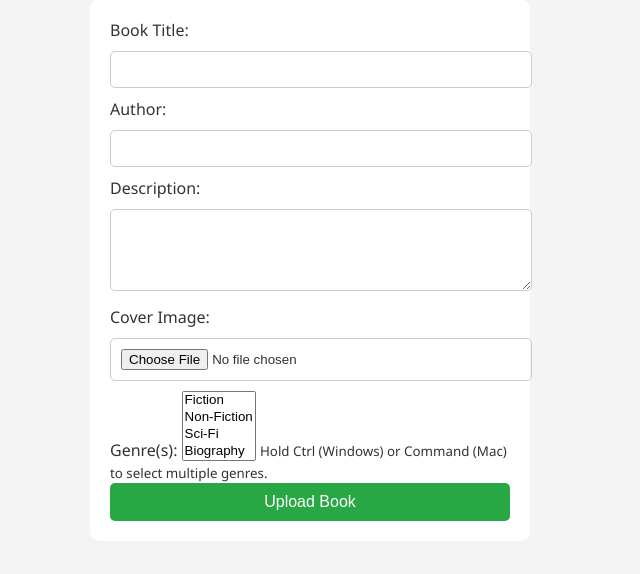
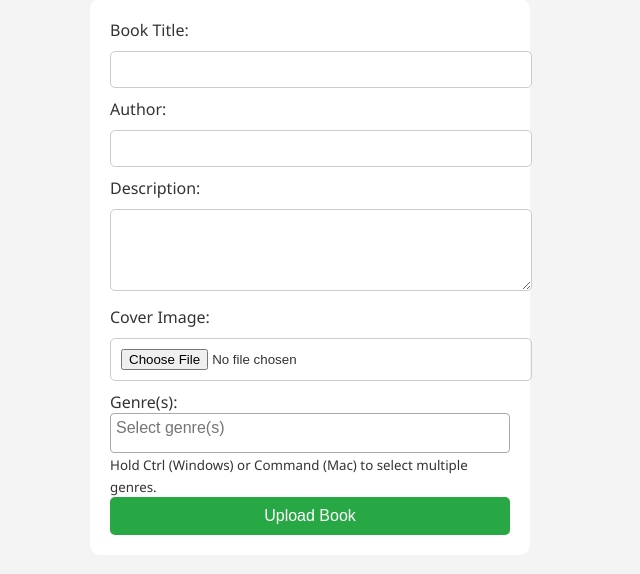
Before and after one commit to Naitikg15/NovelNest-Book_List, a Flask app: page /upload in a window 1280 px wide. Shown: the part 169-743 px from the top of the page, without its empty margins (330-970 px from the left). Run offline with Flask 3, Linux system fonts and the light colour scheme; some libraries are stand-ins or nearby versions.

Commit message:
Enhanced the Dropdown list using SelecT2

```diff
--- a/templates/upload.html
+++ b/templates/upload.html
@@ -4,7 +4,25 @@
     <meta charset="UTF-8">
     <title>Upload a Book</title>
     <link rel="stylesheet" href="{{ url_for('static', filename='styles.css') }}">
+    <!-- Select2 CSS -->
+    <link href="https://cdn.jsdelivr.net/npm/select2@4.1.0-rc.0/dist/css/select2.min.css" rel="stylesheet" />
+
+    <!-- jQuery (required by Select2) -->
+    <script src="https://code.jquery.com/jquery-3.6.0.min.js"></script>
+
+    <!-- Select2 JS -->
+    <script src="https://cdn.jsdelivr.net/npm/select2@4.1.0-rc.0/dist/js/select2.min.js"></script>
+
 </head>
+
+<script>
+    $(document).ready(function() {
+        $('#genre').select2({
+            placeholder: "Select genre(s)"
+        });
+    });
+</script>
+
 <body>
     <header>
         <h1>Upload New Book</h1>
@@ -26,7 +44,7 @@
             <input type="file" name="cover" accept="image/*" required>
 
         <label for="genre">Genre(s):</label>
-        <select name="genre" id="genre" multiple required>
+        <select name="genre" id="genre" multiple="multiple" required style="width: 100%;">
             <option value="Fiction">Fiction</option>
             <option value="Non-Fiction">Non-Fiction</option>
             <option value="Sci-Fi">Sci-Fi</option>
@@ -34,6 +52,7 @@
             <option value="Adventure">Adventure</option>
             <option value="Self-Help">Self-Help</option>
         </select>
+
         <small>Hold Ctrl (Windows) or Command (Mac) to select multiple genres.</small>
 
             <button type="submit">Upload Book</button>
```
